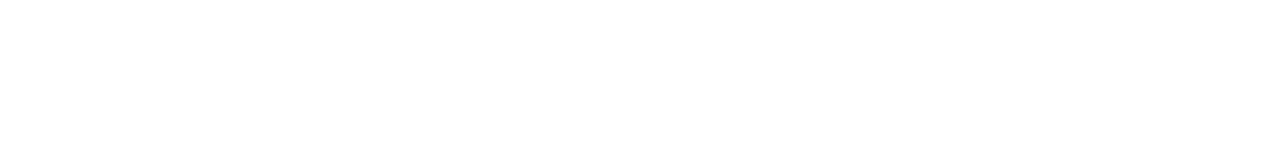
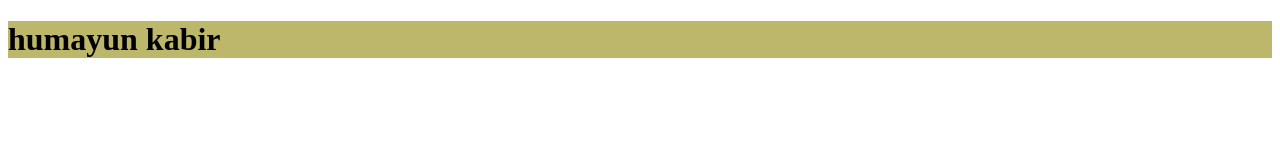
Before and after one commit to Humayundenju/first-project-programimg, a plain HTML site: page index.html in a window 1280 px wide. Drawn offline with Linux system fonts and the light colour scheme.

Commit message:
first project

```diff
--- a/index.html
+++ b/index.html
@@ -4,8 +4,9 @@
     <meta charset="UTF-8">
     <meta name="viewport" content="width=device-width, initial-scale=1.0">
     <title>Document</title>
+    <link rel="stylesheet" href="style/style.css">
 </head>
 <body>
-
+    <h1>humayun kabir</h1>
 </body>
 </html>
--- /dev/null
+++ b/style/style.css
@@ -0,0 +1,3 @@
+h1{
+    background-color: darkkhaki;
+}
```
